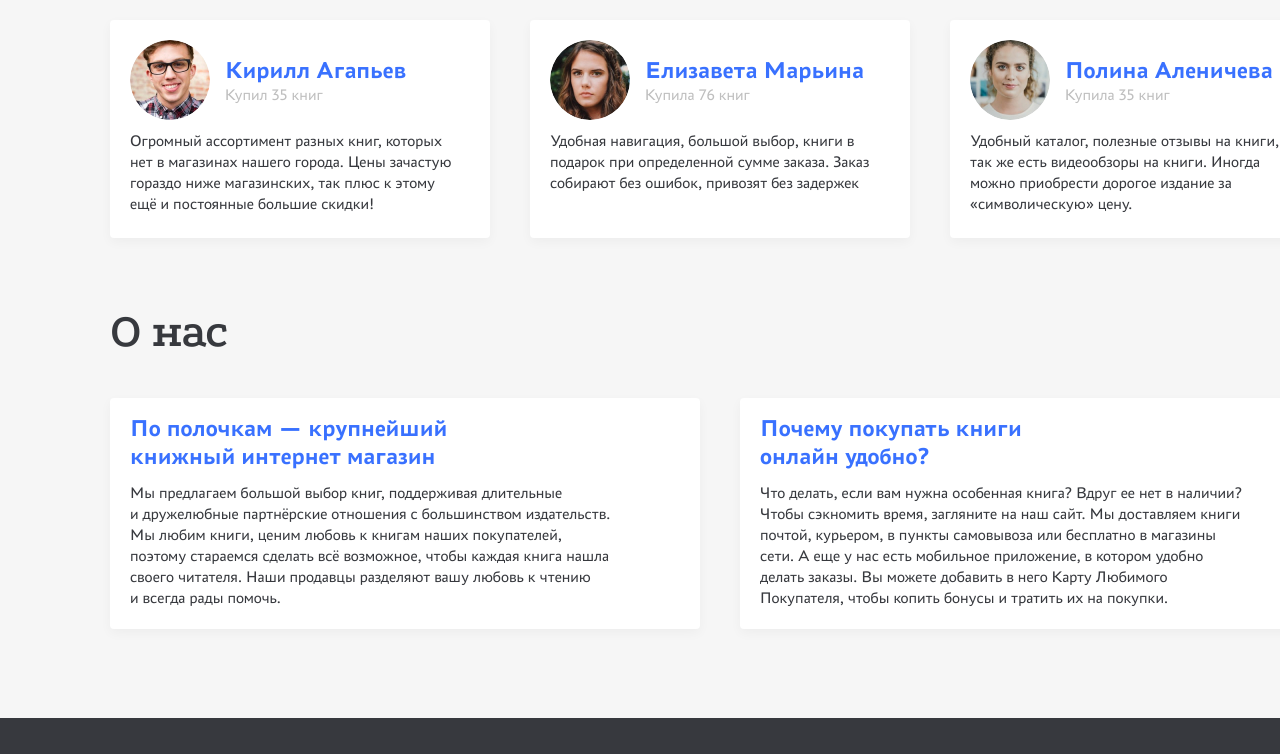
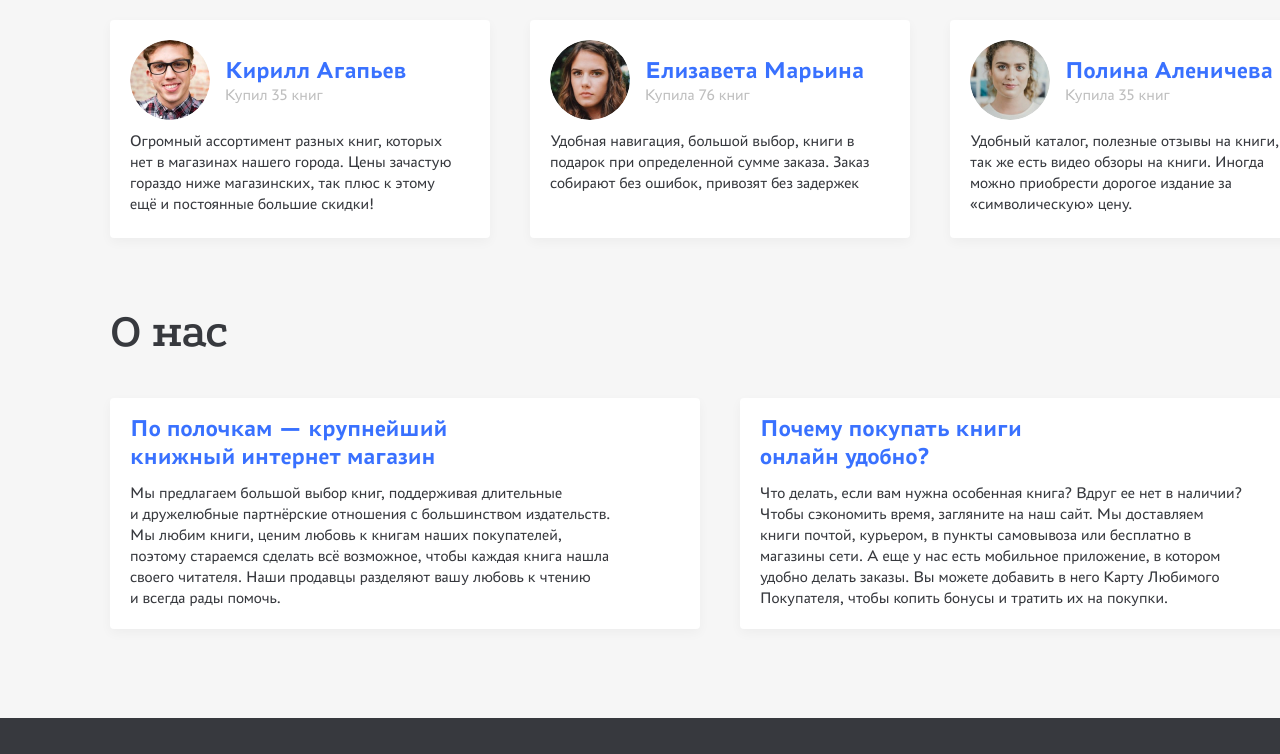
Before and after one commit to stepanomelyanenko/book-store-with-pug, a website: page static/source-files/index.html in a window 1280 px wide. Shown: the part 2120-2874 px from the top of the page. Drawn offline with Linux system fonts and the light colour scheme; files that its build step writes are made by us from their sources; files whose address does not match are found by name; a web font is replaced by a local one.

Commit message:
Update index.html

```diff
--- a/static/source-files/index.html
+++ b/static/source-files/index.html
@@ -526,7 +526,7 @@
                   </div>
                 </div>
                 <p class="reviews__review">
-                  Удобный каталог, полезные отзывы на книги, так же есть видеообзоры на книги. Иногда можно приобрести дорогое издание
+                  Удобный каталог, полезные отзывы на книги, так же есть видео обзоры на книги. Иногда можно приобрести дорогое издание
                   за «символическую» цену.
                 </p>
               </div>
@@ -552,7 +552,7 @@
               <div class="about__wrapper">
                 <h3 class="about__heading">Почему покупать книги онлайн удобно?</h3>
                 <p class="about__text">
-                  Что делать, если вам нужна особенная книга? Вдруг ее нет в наличии? Чтобы сэкномить время, загляните на наш сайт. Мы
+                  Что делать, если вам нужна особенная книга? Вдруг ее нет в наличии? Чтобы сэкономить время, загляните на наш сайт. Мы
                   доставляем книги почтой, курьером, в пункты самовывоза или бесплатно в магазины сети. А еще у нас есть мобильное
                   приложение, в котором удобно делать заказы. Вы можете добавить в него Карту Любимого Покупателя, чтобы копить бонусы и
                   тратить их на покупки.
```
